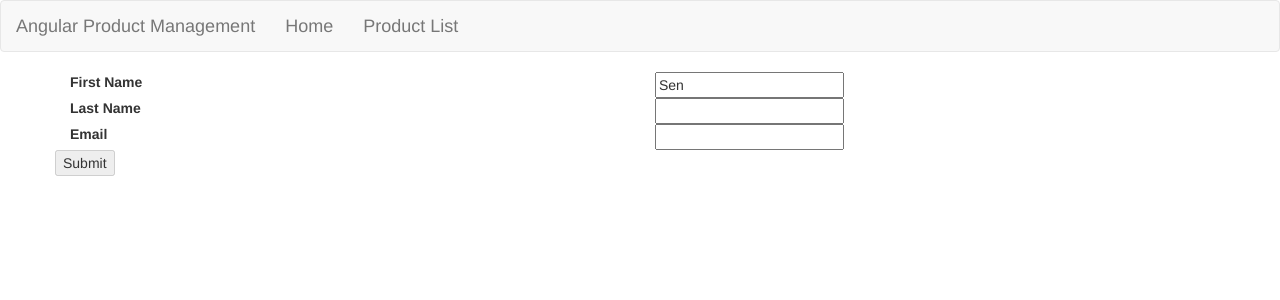
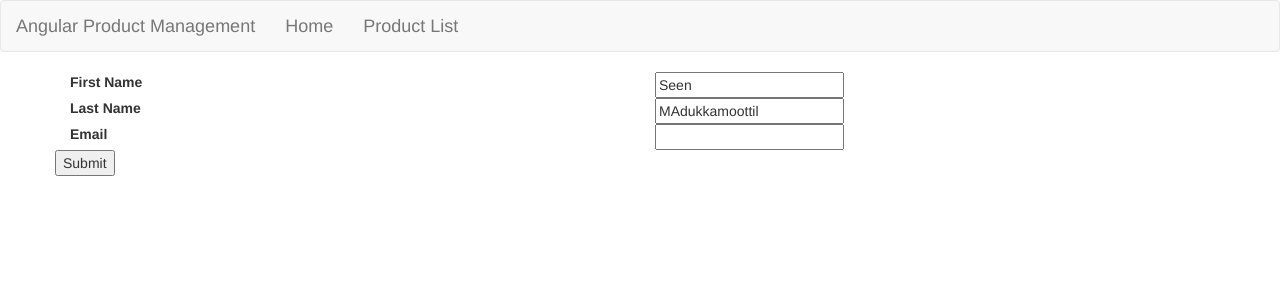
Before and after one commit to senmadukkamoottil/angular_projects, an Angular app: page /customer in a window 1280 px wide. Shown: the top 300 px of the page. Built offline with nearby package versions, Linux system fonts and the light colour scheme.

Commit message:
validations in customer form

```diff
--- a/src/app/customer/customer.component.css
+++ b/src/app/customer/customer.component.css
@@ -0,0 +1,3 @@
+.has-error{
+    color: red;
+}
--- a/src/app/customer/customer.component.html
+++ b/src/app/customer/customer.component.html
@@ -1,15 +1,21 @@
 <form [formGroup] = "customerForm" (ngSubmit) = 'submitForm()'>
   <div class="row">
     <div class="col-md-6">
-      <label for="lastFirst">First Name</label>
+      <label
+        [ngClass] = "{'has-error':(customerForm.get('firstName').touched
+                                  && customerForm.get('firstName').invalid)}"
+                                  for="lastFirst">First Name</label>
     </div>
     <div class="col-md-6">
-      <input formControlName = "firstName"  type="text" value="" id="firstName">
+      <input formControlName = "firstName" required  type="text" value="" id="firstName">
     </div>
   </div>
   <div class="row">
     <div class="col-md-6">
-      <label for="lastName">Last Name</label>
+      <label
+        [ngClass] = "{'has-error': (customerForm.get('lastName').touched
+                                && customerForm.get('lastName').invalid) }"
+                                for="lastName">Last Name</label>
     </div>
     <div class="col-md-6">
       <input formControlName = "lastName" required type="text" value="" id="lastName">
--- a/src/app/customer/customer.component.ts
+++ b/src/app/customer/customer.component.ts
@@ -18,9 +18,14 @@ export class CustomerComponent implements OnInit {
 
   ngOnInit() {
     this.customerForm = new FormGroup({
-      firstName: new FormControl('Sen'),
+      firstName: new FormControl(),
       lastName: new FormControl(),
       email: new FormControl()
+    });
+
+    this.customerForm.patchValue({
+      firstName: 'Seen',
+      lastName: 'MAdukkamoottil'
     });
   }
 
```
